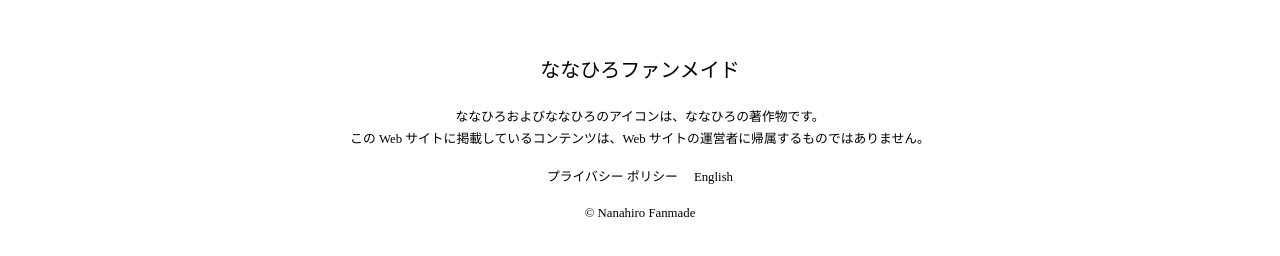
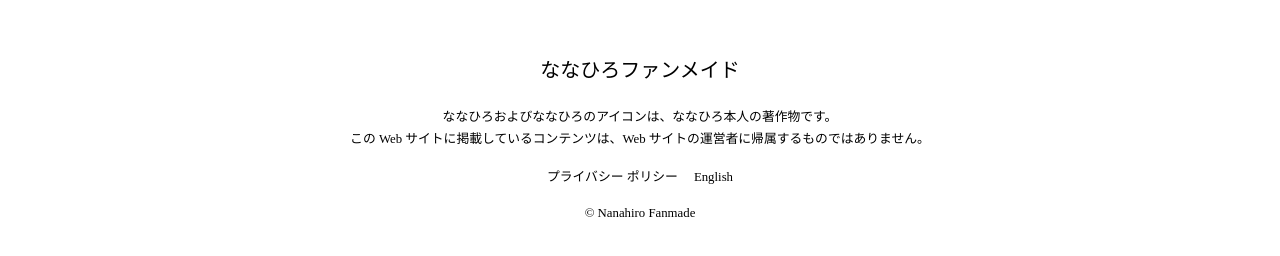
Before and after one commit to nanahirofanmade/nanahirofanmade.github.io, a Jekyll site: the page index.html, which Jekyll copies as it is, in a window 1280 px wide and 900 px high, scrolled down 720 px. Shown: the part 638-894 px from the top of the window. Built offline with Jekyll 4.4.1, drawn with Linux system fonts in a browser that asks for light colours.

Commit message:
Add files via upload

```diff
--- a/404.html
+++ b/404.html
@@ -67,7 +67,7 @@ height="0" width="0" style="display:none;visibility:hidden"></iframe></noscript>
   <footer>
     <div class="footer-content">
       <p class="title">ななひろファンメイド</p>
-      <p>ななひろおよびななひろのアイコンは、ななひろの著作物です。</p>
+      <p>ななひろおよびななひろのアイコンは、ななひろ本人の著作物です。</p>
       <p>この Web サイトに掲載しているコンテンツは、Web サイトの運営者に帰属するものではありません。</p>
       <div class="policy">
         <p><a href="/privacy">プライバシー ポリシー</a></p>
--- a/_layouts/jaarticle.html
+++ b/_layouts/jaarticle.html
@@ -64,7 +64,7 @@ height="0" width="0" style="display:none;visibility:hidden"></iframe></noscript>
   <footer>
     <div class="footer-content">
       <p class="title">ななひろファンメイド</p>
-      <p>ななひろおよびななひろのアイコンは、ななひろの著作物です。</p>
+      <p>ななひろおよびななひろのアイコンは、ななひろ本人の著作物です。</p>
       <p>この Web サイトに掲載しているコンテンツは、Web サイトの運営者に帰属するものではありません。</p>
       <div class="policy">
         <p><a href="../../privacy">プライバシー ポリシー</a></p>
--- a/fanmade/index.html
+++ b/fanmade/index.html
@@ -137,7 +137,7 @@ height="0" width="0" style="display:none;visibility:hidden"></iframe></noscript>
   <footer>
     <div class="footer-content">
       <p class="title">ななひろファンメイド</p>
-      <p>ななひろおよびななひろのアイコンは、ななひろの著作物です。</p>
+      <p>ななひろおよびななひろのアイコンは、ななひろ本人の著作物です。</p>
       <p>この Web サイトに掲載しているコンテンツは、Web サイトの運営者に帰属するものではありません。</p>
       <div class="policy">
         <p><a href="../privacy">プライバシー ポリシー</a></p>
--- a/index.html
+++ b/index.html
@@ -137,7 +137,7 @@ height="0" width="0" style="display:none;visibility:hidden"></iframe></noscript>
   <footer>
     <div class="footer-content">
       <p class="title">ななひろファンメイド</p>
-      <p>ななひろおよびななひろのアイコンは、ななひろの著作物です。</p>
+      <p>ななひろおよびななひろのアイコンは、ななひろ本人の著作物です。</p>
       <p>この Web サイトに掲載しているコンテンツは、Web サイトの運営者に帰属するものではありません。</p>
       <div class="policy">
         <p><a href="./privacy">プライバシー ポリシー</a></p>
--- a/privacy/index.html
+++ b/privacy/index.html
@@ -78,7 +78,7 @@ height="0" width="0" style="display:none;visibility:hidden"></iframe></noscript>
   <footer>
     <div class="footer-content">
       <p class="title">ななひろファンメイド</p>
-      <p>ななひろおよびななひろのアイコンは、ななひろの著作物です。</p>
+      <p>ななひろおよびななひろのアイコンは、ななひろ本人の著作物です。</p>
       <p>この Web サイトに掲載しているコンテンツは、Web サイトの運営者に帰属するものではありません。</p>
       <div class="policy">
         <p><a href="../privacy">プライバシー ポリシー</a></p>
```
